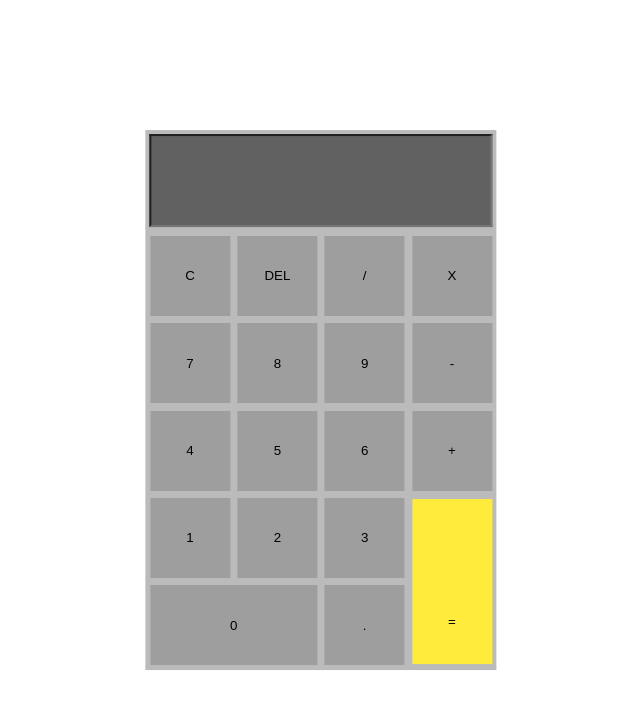
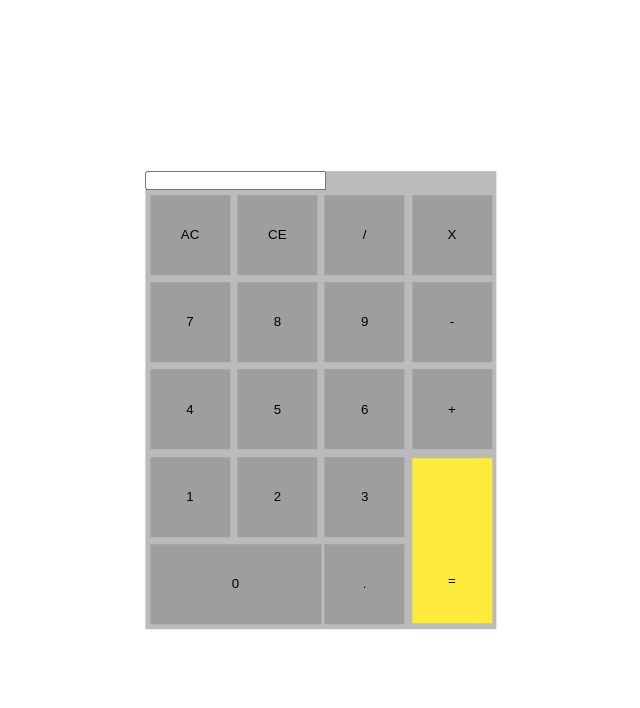
Before and after one commit to gilangginti/kalkulator, a plain HTML site: page index.html in a window 1280 px wide. Shown: the whole page, without its empty margins (319-959 px from the left). Drawn offline with Linux system fonts and the light colour scheme.

Commit message:
update form

```diff
--- a/index.html
+++ b/index.html
@@ -8,81 +8,71 @@
   </head>
   <body >
       <form id="main">
-        <input type="text" id="viewer"/>
+        <input type="text" id="result"/>
         <table>
           <tr>
             <td>
-              <input type="button" value="C" class="btn" onclick="clean()" />
+              <input type="button" value="AC" class="btn" onclick="clean()" />
             </td>
             <td>
-              <input
-                type="button"
-                value="DEL"
-                class="btn"
-                onclick="backspace()"
-              />
+              <input type="button" value="CE" class="btn" onclick="backspace()"/>
             </td>
             <td>
-              <input type="button" value="/" class="btn" onclick="view('/')" />
+              <input type="button" value="/" class="btn" onclick="btnInput('/')" />
             </td>
             <td>
-              <input type="button" value="X" class="btn" onclick="view('*')" />
+              <input type="button" value="X" class="btn" onclick="btnInput('*')" />
             </td>
           </tr>
           <tr>
             <td>
-              <input type="button" value="7" class="btn" onclick="view(7)" />
+              <input type="button" value="7" class="btn" onclick="btnInput(7)" />
             </td>
             <td>
-              <input type="button" value="8" class="btn" onclick="view(8)" />
+              <input type="button" value="8" class="btn" onclick="btnInput(8)" />
             </td>
             <td>
-              <input type="button" value="9" class="btn" onclick="view(9)" />
+              <input type="button" value="9" class="btn" onclick="btnInput(9)" />
             </td>
             <td>
-              <input type="button" value="-" class="btn" onclick="view('-')" />
+              <input type="button" value="-" class="btn" onclick="btnInput('-')" />
             </td>
           </tr>
           <tr>
             <td>
-              <input type="button" value="4" class="btn" onclick="view(4)" />
+              <input type="button" value="4" class="btn" onclick="btnInput(4)" />
             </td>
             <td>
-              <input type="button" value="5" class="btn" onclick="view(5)" />
+              <input type="button" value="5" class="btn" onclick="btnInput(5)" />
             </td>
             <td>
-              <input type="button" value="6" class="btn" onclick="view(6)" />
+              <input type="button" value="6" class="btn" onclick="btnInput(6)" />
             </td>
             <td>
-              <input type="button" value="+" class="btn" onclick="view('+')" />
+              <input type="button" value="+" class="btn" onclick="btnInput('+')" />
             </td>
           </tr>
           <tr>
             <td>
-              <input type="button" value="1" class="btn" onclick="view(1)" />
+              <input type="button" value="1" class="btn" onclick="btnInput(1)" />
             </td>
             <td>
-              <input type="button" value="2" class="btn" onclick="view(2)" />
+              <input type="button" value="2" class="btn" onclick="btnInput(2)" />
             </td>
             <td>
-              <input type="button" value="3" class="btn" onclick="view(3)" />
+              <input type="button" value="3" class="btn" onclick="btnInput(3)"/>
             </td>
             <td rowspan="2">
-              <input
-                type="button"
-                value="="
-                class="btn"
-                onclick="equal()"
-                style="height: 12.4em; background-color: #ffeb3b; padding-top: 80px;"
-              />
+              <input type="button" value="=" class="btn" onclick="equal()"
+                style="height: 12.4em; background-color: #ffeb3b; padding-top: 80px;"  />
             </td>
           </tr>
           <tr>
             <td colspan="2">
-              <input type="button" value="0" class="btn" onclick="view('0')" style="width: 97%;" />
+              <input type="button" value="0" class="btn" onclick="btnInput('0')" style="width: 99%;" />
             </td>
             <td>
-              <input type="button" value="." class="btn" onclick="view('.')" />
+              <input type="button" value="." class="btn" onclick="btnInput('.')" />
             </td>
           </tr>
         </table>
```
